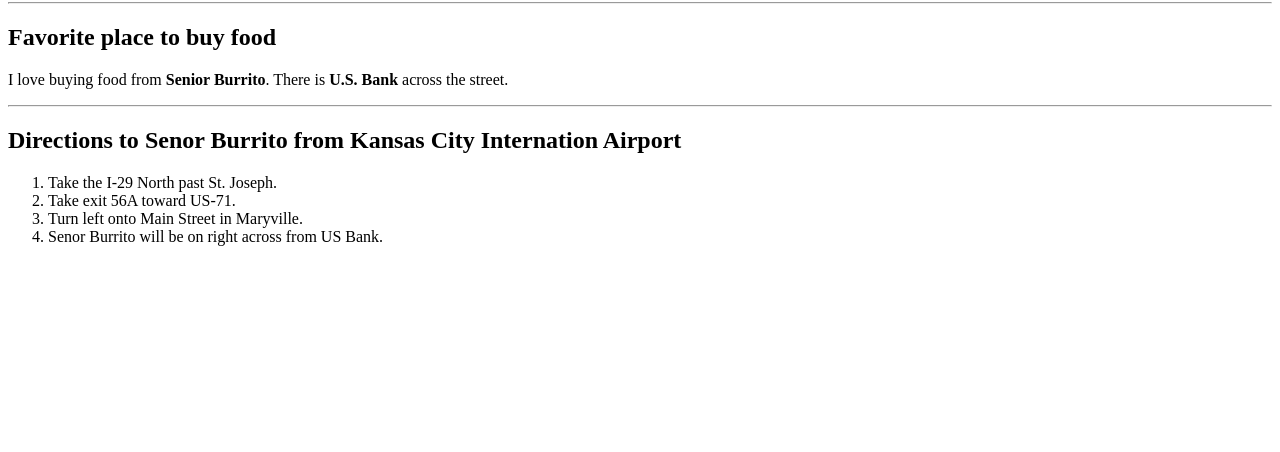
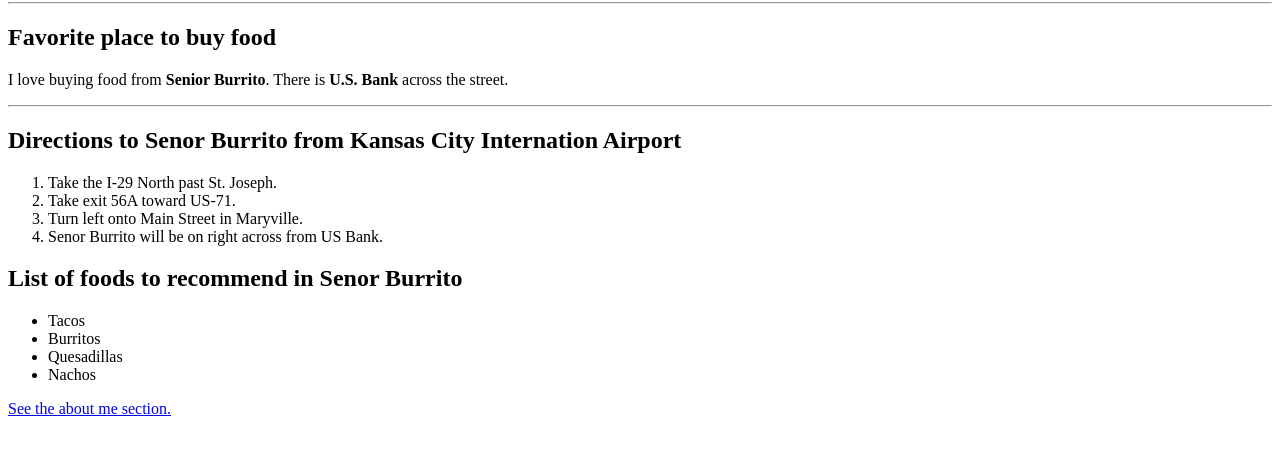
Before and after one commit to 44-563-Web-Apps-S22/webapps-s22-assignment-3-OutWrest, a plain HTML site: page index.html in a window 1280 px wide. Shown: the part 78-530 px from the top of the page. Drawn offline with Linux system fonts and the light colour scheme.

Commit message:
Added aboutme

```diff
--- a/index.html
+++ b/index.html
@@ -21,5 +21,16 @@
             <li>Turn left onto Main Street in Maryville.</li>
             <li>Senor Burrito will be on right across from US Bank.</li>
         </ol>
+        <h2>
+            List of foods to recommend in <b>Senor Burrito</b>
+        </h2>
+        <ul>
+            <li>Tacos</li>
+            <li>Burritos</li>
+            <li>Quesadillas</li>
+            <li>Nachos</li>
+        </ul>
+
+        <a href="./aboutme.html">See the about me section.</a>
     </body>
 </html>
```
Also changed, not shown: aboutme.html (added, +17 -0 lines), coco.jpg (added).
